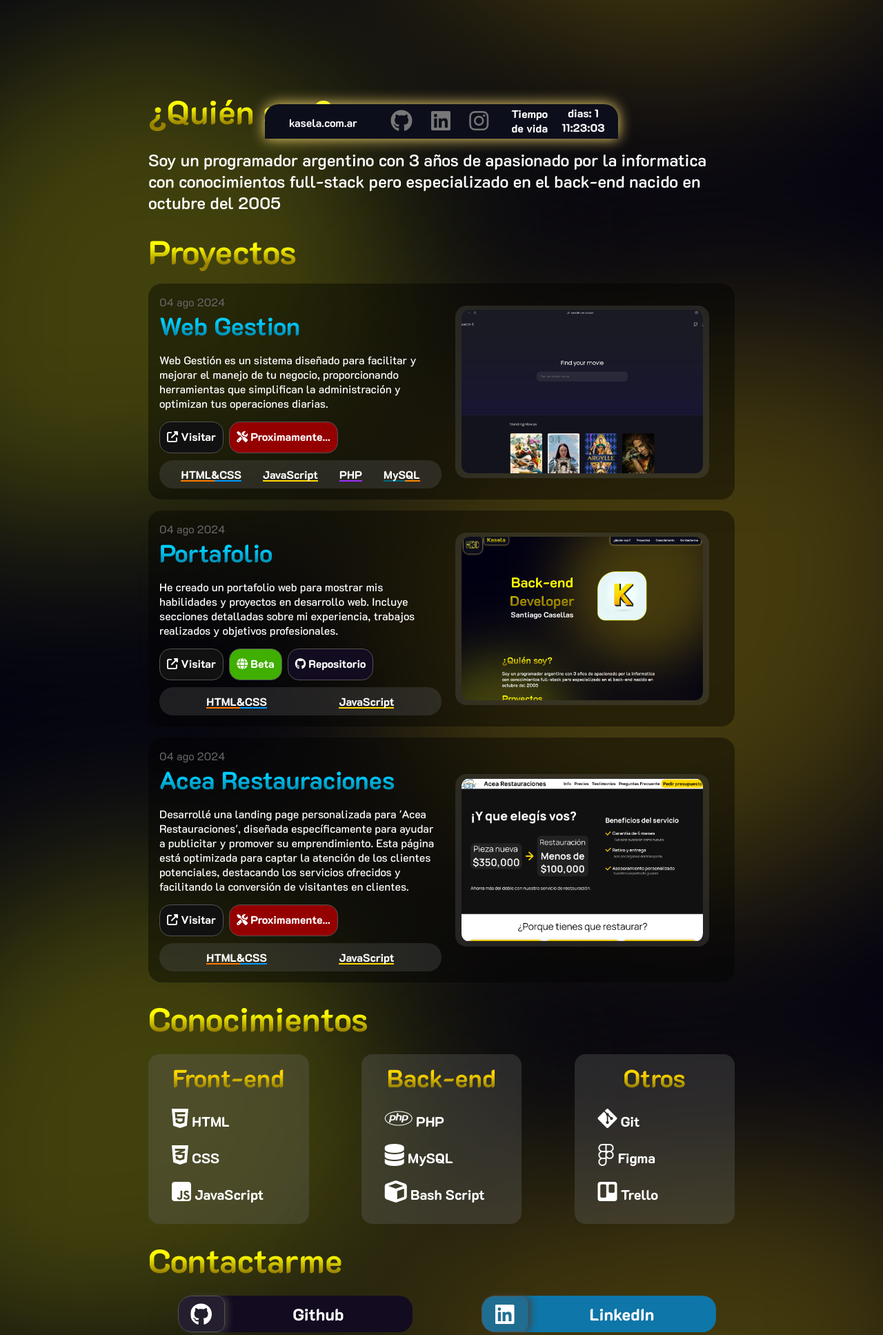
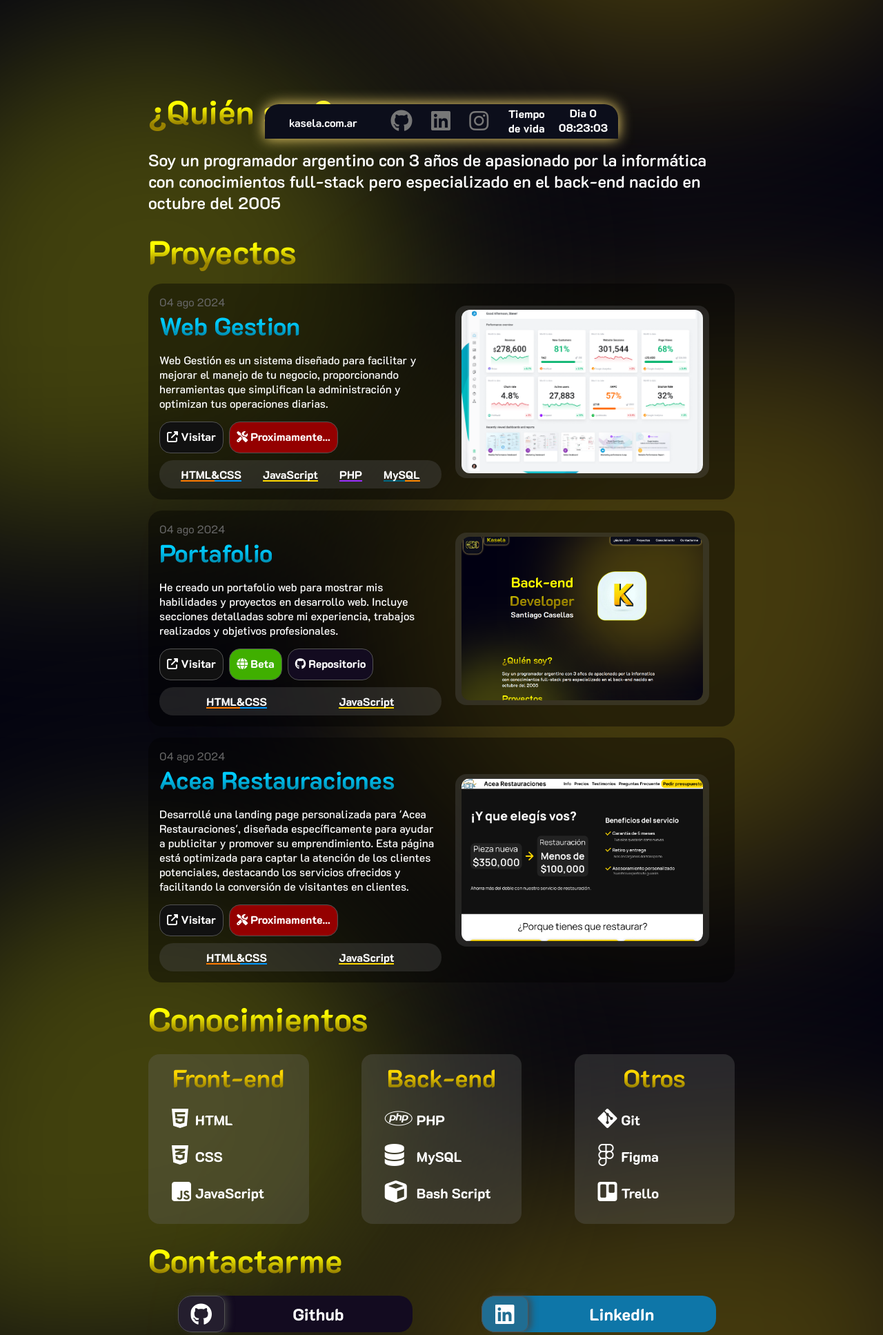
Before and after one commit to KaselaDev/Portafolio, a PHP site: page / in a window 1280 px wide. Shown: the part 599-2534 px from the top of the page at 69% size. Run offline with PHP 8.4, Linux system fonts and the light colour scheme; some libraries are stand-ins or nearby versions.

Commit message:
Fix 2.1
Arreglo de errores minimos y ortograficos

```diff
--- a/index.css
+++ b/index.css
@@ -97,6 +97,7 @@ header .kasela img{
     margin: 10px;
     border-radius: 30px;
     box-shadow: 0px 0px 10px 0px #ffdf74;
+    z-index: 1;
 }
 header .titulo{
     border-radius: 16px;
@@ -115,6 +116,12 @@ header .titulo h1{
     margin: 0;
     position: relative;
     top: 2px;
+}
+header .kasela img:hover{
+    box-shadow: 0px 0px 24px 0px #ffdf74;
+}
+header .kasela .titulo:hover{
+    box-shadow: 0px 0px 24px 0px #ffdf74;
 }
 nav{
     display: flex;
@@ -151,6 +158,9 @@ nav a:hover{
     background-color: rgba(255, 255, 255, 0.8);
     color: black;
     transition: 150ms;
+}
+nav:hover{
+    box-shadow: 0px 0px 24px 0px #ffdf74;
 }
 .separadorHeader{
     width: 100%;
@@ -424,6 +434,20 @@ content{
 .contentStats .stat p i{
     font-size: 32px;
 }
+.contentStats .stat p span{
+    position: absolute;
+    left: 46px;
+    top: 5px;
+}.contentStats .front-end p span{
+    position: absolute;
+    left: 34px;
+    top: 5px;
+}
+.contentStats .otros p span{
+    position: absolute;
+    left: 34px;
+    top: 5px;
+}
 .contentStats .stat:hover{
     background-color: #99999960;
     transform: scale(1.075);
@@ -472,7 +496,7 @@ content{
     text-decoration: none;
 }
 .contentContact .contact:hover{
-    box-shadow: 0px 0px 10px 0px #ffdf74;
+    box-shadow: 0px 0px 16px 0px #ffdf74;
     transition: 250ms;
     transform: scale(1.075);
 }
@@ -609,3 +633,6 @@ footer .vida .tiempo p{
     top: 2px;
     text-align: center;
 }
+footer:hover{
+    box-shadow: 0px 0px 28px 0px #ffdf74;
+}
--- a/index.html
+++ b/index.html
@@ -18,7 +18,7 @@
     </div>
     <main>
         <header>
-            <a href="./" class="kasela">
+            <a href="#inicio" class="kasela">
                 <div class="icon">
                     <img src="./imagenes/logoKasela.jpg" alt="Cargando...">
                 </div>
@@ -49,7 +49,7 @@
             <section class="whoMe" id="whoMe">
                 <div class="separador"></div>
                 <h2 class="subTitulo">¿Quién soy?</h2>
-                <p>Soy un programador argentino con 3 años de apasionado por la informatica con conocimientos full-stack pero especializado en el back-end nacido en octubre del 2005</p>
+                <p>Soy un programador argentino con 3 años de apasionado por la informática con conocimientos full-stack pero especializado en el back-end nacido en octubre del 2005</p>
             </section>
             <section class="projects" id="projects">
                 <h2 class="subTitulo">Proyectos</h2>
@@ -82,7 +82,7 @@
                         </div>
                     </div>
                     <div class="imagen">
-                        <img src="./imagenes/sinFotoProject.webp" alt="Cargando...">
+                        <img src="./imagenes/project1.webp" alt="Cargando...">
                     </div>
                 </div>
                 <div class="project">
@@ -149,25 +149,25 @@
                         <div class="titulo">
                             <h3>Front-end</h3>
                         </div>
-                        <p class="html"><i class="fa-brands fa-html5"></i> HTML</p>
-                        <p class="css"><i class="fa-brands fa-css3-alt"></i> CSS</p>
-                        <p class="js"><i class="fa-brands fa-square-js"></i> JavaScript</p>
+                        <p class="html"><i class="fa-brands fa-html5"></i> <span>HTML</span></p>
+                        <p class="css"><i class="fa-brands fa-css3-alt"></i> <span>CSS</span></p>
+                        <p class="js"><i class="fa-brands fa-square-js"></i> <span>JavaScript</span></p>
                     </div>
                     <div class="back-end stat">
                         <div class="titulo">
                             <h3>Back-end</h3>
                         </div>
-                        <p class="php"><i class="fa-brands fa-php"></i> PHP</p>
-                        <p class="sql"><i class="fa-solid fa-database"></i> MySQL</p>
-                        <p class="bash"><i class="fa-solid fa-cube"></i> Bash Script</p>
+                        <p class="php"><i class="fa-brands fa-php"></i> <span>PHP</span></p>
+                        <p class="sql"><i class="fa-solid fa-database"></i> <span>MySQL</span></p>
+                        <p class="bash"><i class="fa-solid fa-cube"></i> <span>Bash Script</span></p>
                     </div>
                     <div class="otros stat">
                         <div class="titulo">
                             <h3>Otros</h3>
                         </div>
-                        <p class="git"><i class="fa-brands fa-git-alt"></i> Git</p>
-                        <p class="figma"><i class="fa-brands fa-figma"></i> Figma</p>
-                        <p class="trello"><i class="fa-brands fa-trello"></i> Trello</p>
+                        <p class="git"><i class="fa-brands fa-git-alt"></i> <span>Git</span></p>
+                        <p class="figma"><i class="fa-brands fa-figma"></i> <span>Figma</span></p>
+                        <p class="trello"><i class="fa-brands fa-trello"></i> <span>Trello</span></p>
                     </div>
                 </div>
             </section>
@@ -257,7 +257,7 @@
                     <p>Tiempo de vida</p>
                 </div>
                 <div class="tiempo">
-                    <p class="vidaDias">dias: <span id="vidaDias">Cargando...</span></p>
+                    <p class="vidaDias">Dia <span id="vidaDias">Cargando...</span></p>
                     <p id="vidaHora" class="vidaHora">Cargando...</p>
                     <script src="./vida.js"></script>
                 </div>
--- a/vida.js
+++ b/vida.js
@@ -1,5 +1,5 @@
 function actualizarTiempo() {
-    const fechaPasada = new Date('2024-08-03T18:55:00');
+    const fechaPasada = new Date('2024-08-04T21:55:00');
     const fechaActual = new Date();
 
     const diferencia = fechaActual - fechaPasada;
```
Also changed, not shown: imagenes/project1.webp (added), imagenes/sinFotoProject.webp (deleted).
